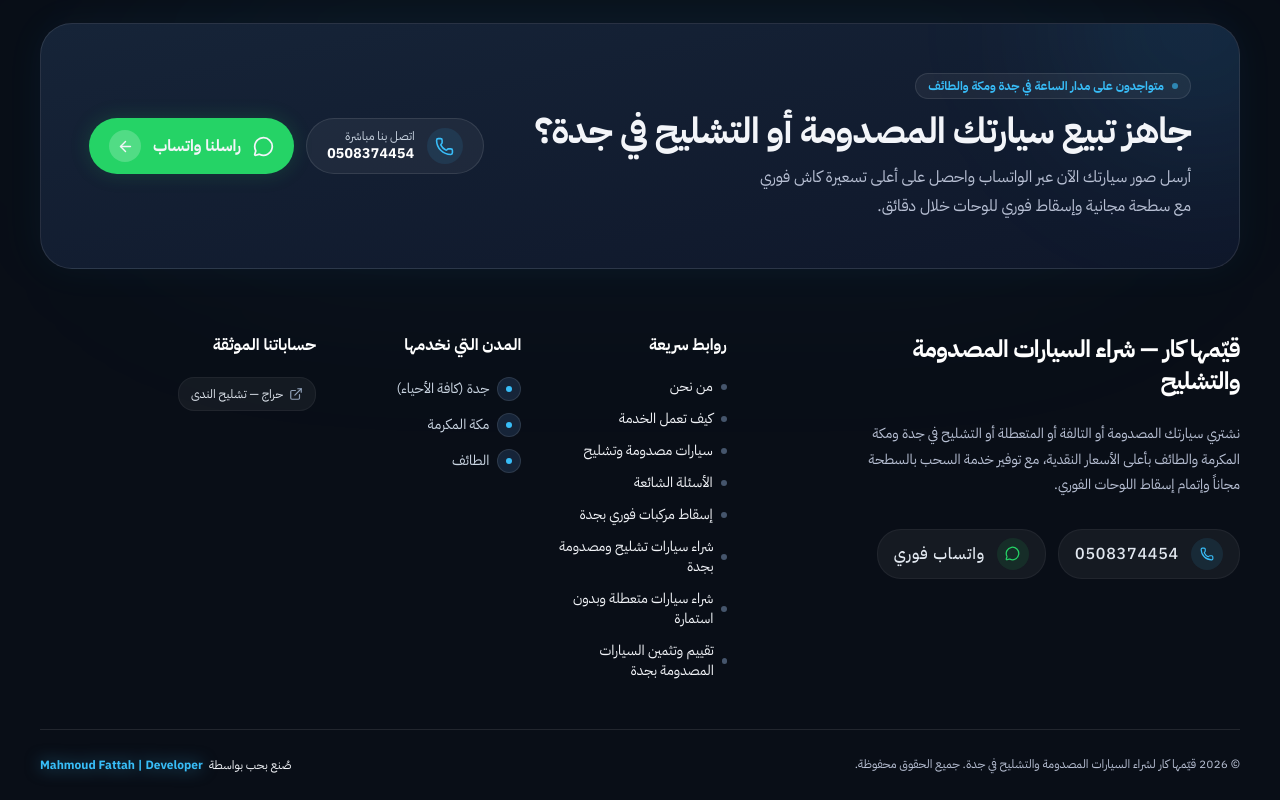
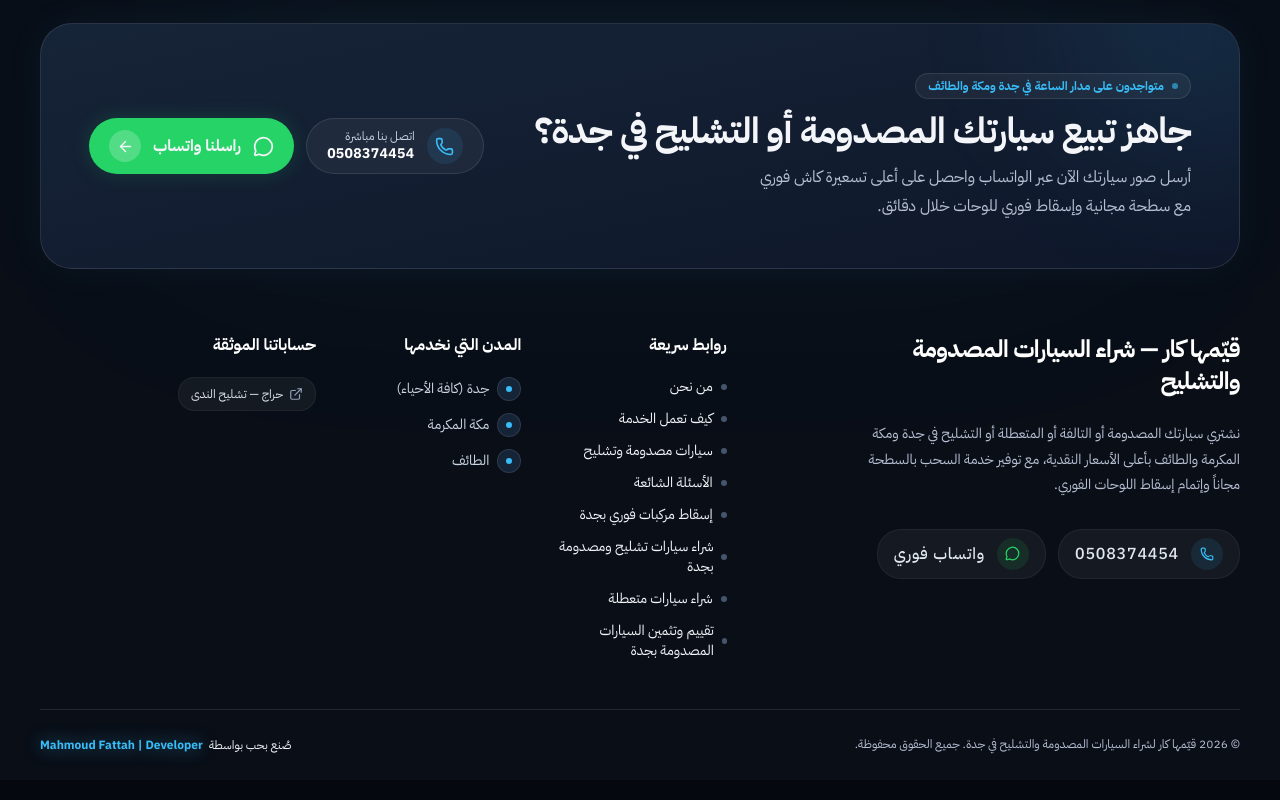
Before and after one commit to Mahmoudfattah/jeddahcars, a Next.js app: page / in a window 1280 px wide. Shown: the part 4816-5616 px from the top of the page. Built offline with nearby package versions, Linux system fonts and the light colour scheme.

Commit message:
update footer

```diff
--- a/app/components/layout/Footer.tsx
+++ b/app/components/layout/Footer.tsx
@@ -9,7 +9,7 @@ const quickLinks = [
   { label: "الأسئلة الشائعة", href: "#faq" },
   { label: "إسقاط مركبات فوري بجدة", href: "/isqat-markabat-jeddah" },
   { label: "شراء سيارات تشليح ومصدومة بجدة", href: "/tashleeh-jeddah" },
-  { label: "شراء سيارات متعطلة وبدون استمارة", href: "/damaged-cars-jeddah" },
+  { label: "شراء سيارات متعطلة", href: "/damaged-cars-jeddah" },
   {
     label: "تقييم وتثمين السيارات المصدومة بجدة",
     href: "/car-valuation-jeddah",
```
